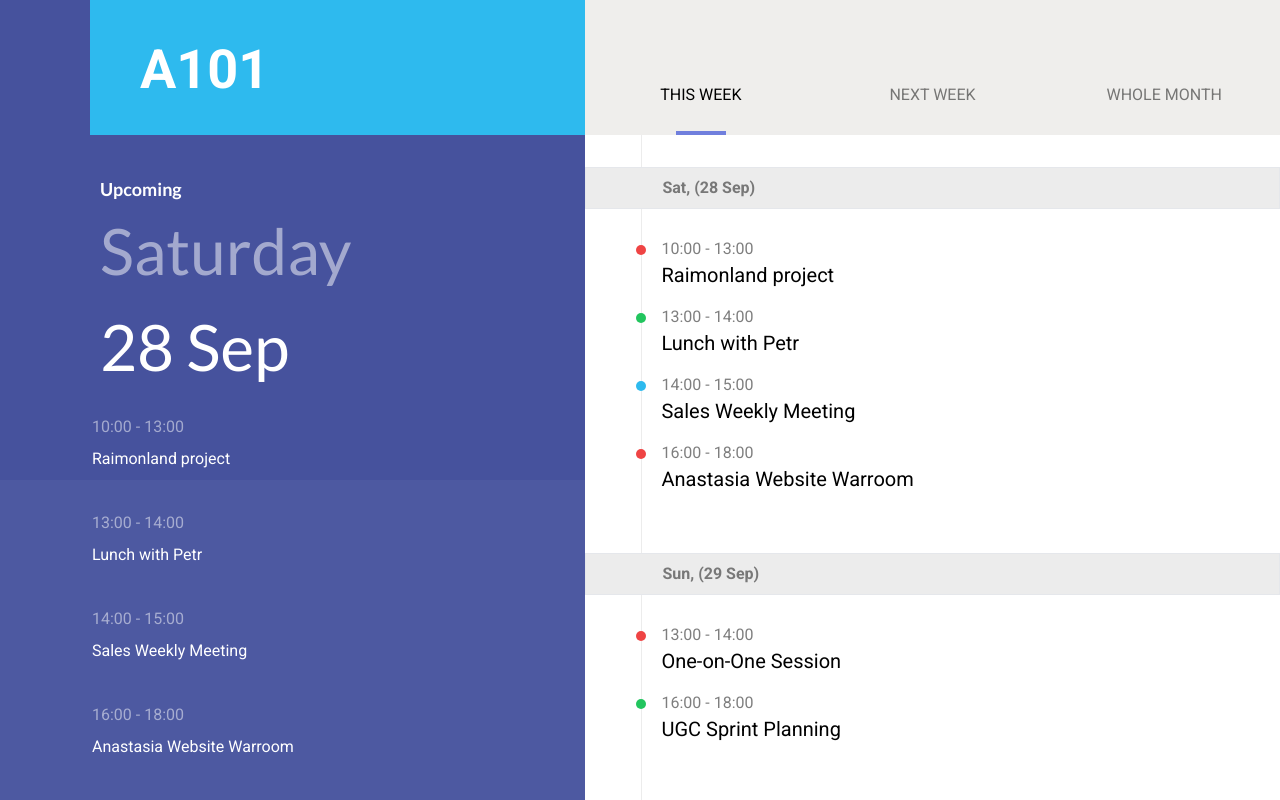
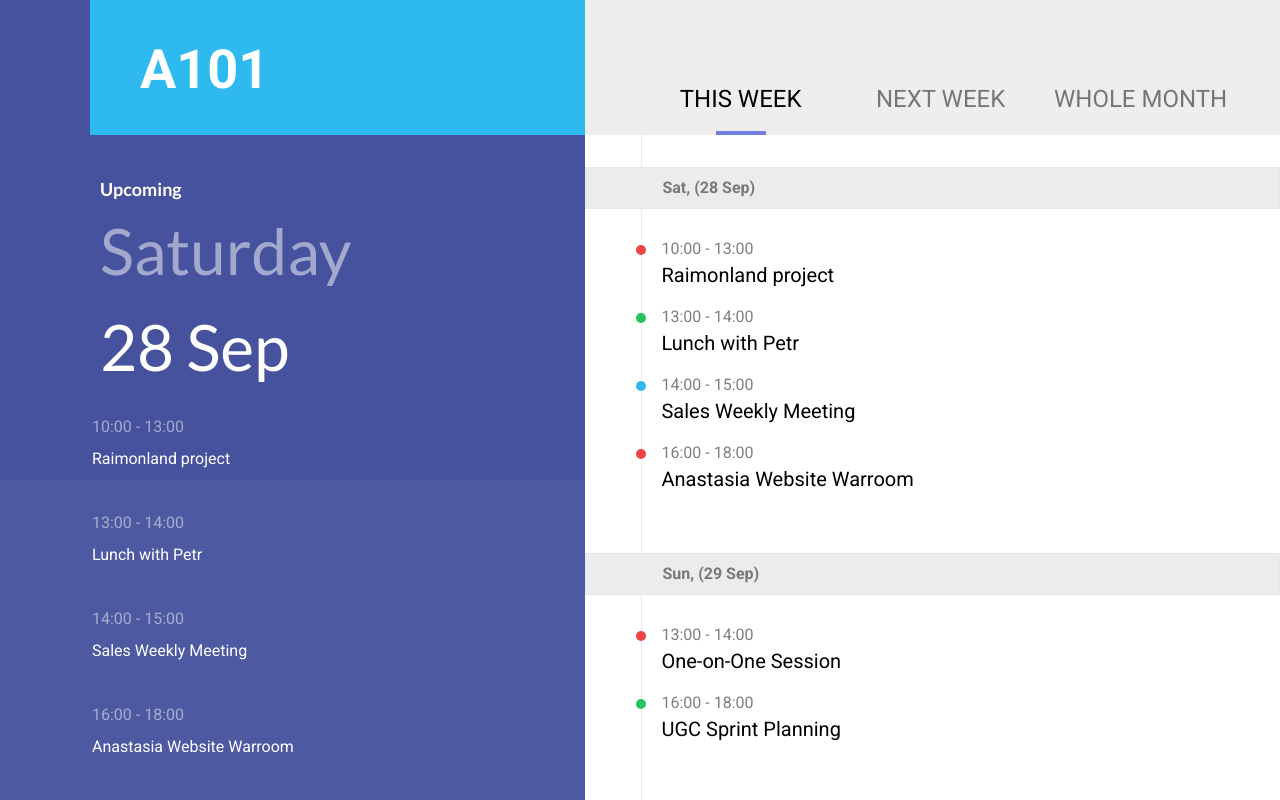
Before and after one commit to devaoun/forviz_front-end-test, a React (Vite) app: page / in a window 1280 px wide. Both pictures are taken after a click on the button "A101". Built offline with nearby package versions, Linux system fonts and the light colour scheme.

Commit message:
fix periodSelector css

```diff
--- a/src/components/PeriodSelector.jsx
+++ b/src/components/PeriodSelector.jsx
@@ -18,7 +18,7 @@ export default function PeriodSelector({
 
     return (
         <button
-            className={`relative w-full flex justify-center hover:opacity-100 ${!isActive ? 'opacity-50' : ''}`}
+            className={`relative flex justify-center w-[200px] hover:opacity-100 ${!isActive ? 'opacity-50' : ''}`}
             onClick={handleClick}
         >
             {period}
--- a/src/pages/BookingsPage.jsx
+++ b/src/pages/BookingsPage.jsx
@@ -56,7 +56,7 @@ export default function BookingsPage() {
                 {/* ฝั่งขวา */}
                 <div className="flex-grow flex flex-col h-screen">
                     <div className="relative min-h-[135px] bg-gray_EFEEEC">
-                        <div className="absolute bottom-0 flex w-full h-[52px] justify-center">
+                        <div className="absolute bottom-0 flex w-fit h-[52px] justify-center left-[8%] font-medium text-2xl">
                             <PeriodSelector period={"THIS WEEK"} periodPath={"thisweek"} />
                             <PeriodSelector period={"NEXT WEEK"} periodPath={"nextweek"} />
                             <PeriodSelector period={"WHOLE MONTH"} periodPath={"wholemonth"} />
```
